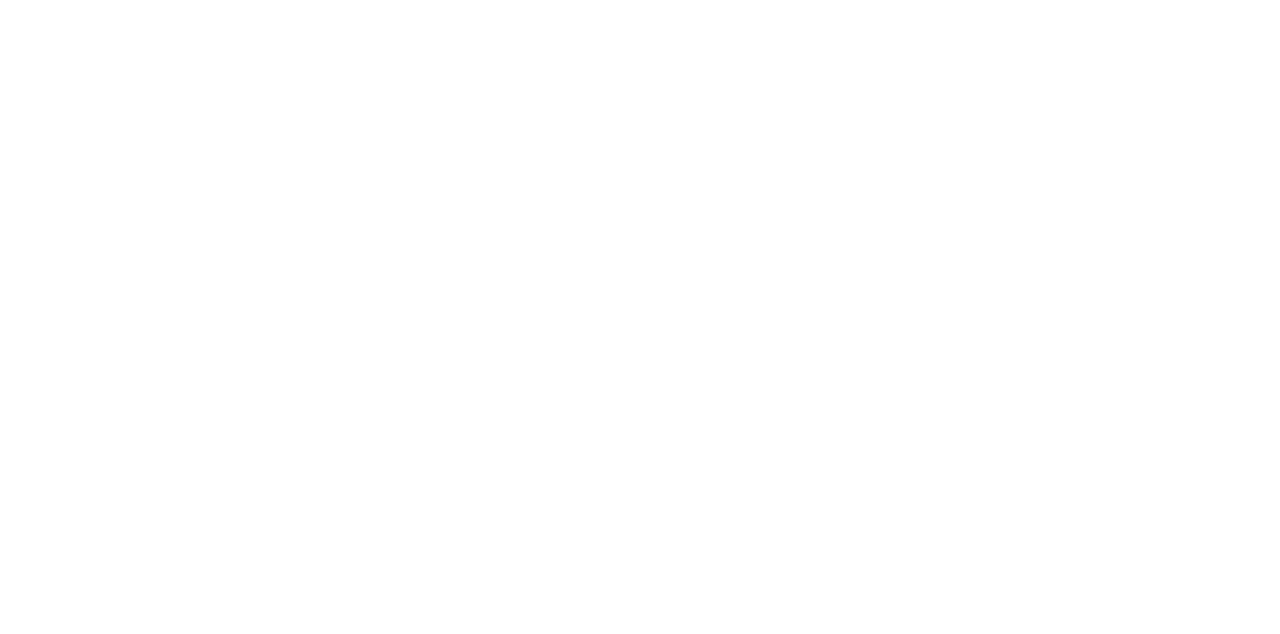
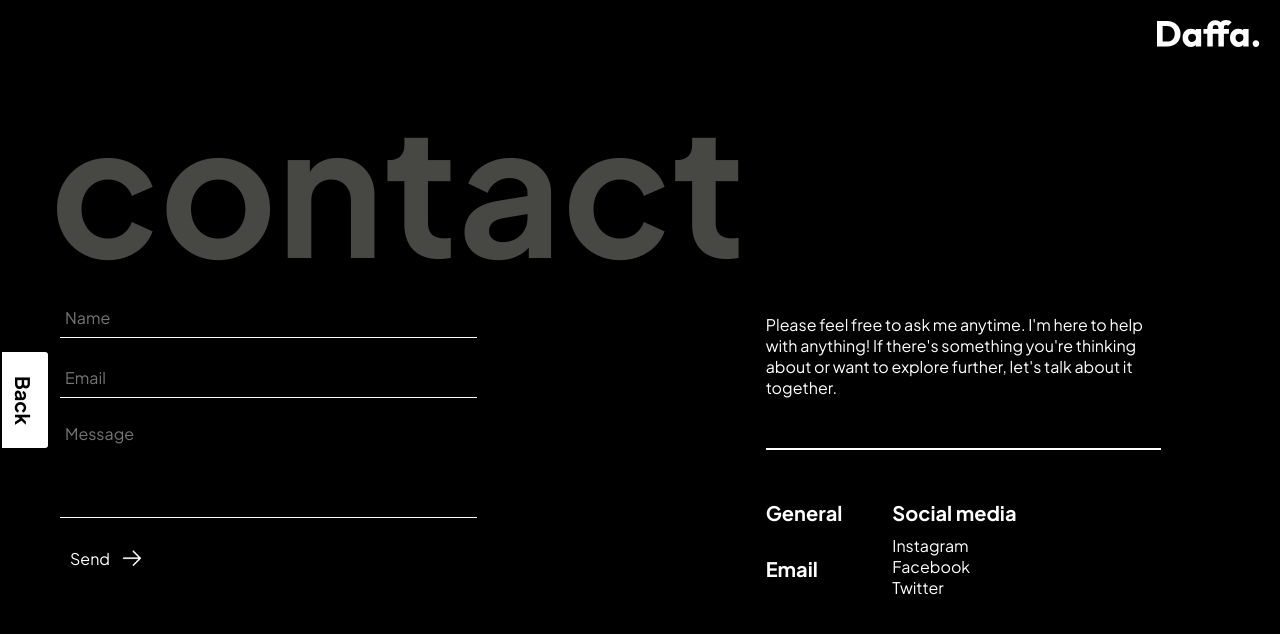
Before and after one commit to daffalde/Portfolio3, a React (Vite) app: page /contact in a window 1280 px wide. Before the commit this address had no page. Shown: the top 634 px of the page. Built offline with nearby package versions, Linux system fonts and the light colour scheme; no server answers.

Commit message:
pembuatan contact

```diff
--- a/src/App.jsx
+++ b/src/App.jsx
@@ -6,6 +6,7 @@
 import About from "./pages/About";
 import Skill from "./pages/Skill";
 import Portfolio from "./pages/Portfolio";
+import Contact from "./pages/Contact";
 
 function App() {
   return (
@@ -16,6 +17,7 @@
           <Route path="/about" Component={About} />
           <Route path="/skill" Component={Skill} />
           <Route path="/projects" Component={Portfolio} />
+          <Route path="/contact" Component={Contact} />
           <Route path="/dashboard/portfolio" Component={DashboardPortfolio} />
           <Route path="/login" Component={Auth} />
         </Routes>
--- /dev/null
+++ b/src/pages/Contact.jsx
@@ -0,0 +1,140 @@
+import { useEffect, useRef, useState } from "react";
+import { Back } from "../components/Back";
+import "../style/contact.css";
+import axios from "axios";
+import { Link } from "react-router-dom";
+import { AlertFailed, AlertSuccess } from "../components/Alert";
+
+export default function Contact() {
+  const [data, setData] = useState(null);
+  const [link, setLink] = useState(null);
+
+  async function getData() {
+    try {
+      const resp = await axios.get(
+        "https://heqfgtfpnhrtzgkwxsrj.supabase.co/rest/v1/user?select=*",
+        {
+          headers: {
+            apikey: import.meta.env.VITE_ANON,
+          },
+        }
+      );
+      const respLink = await axios.get(
+        "https://heqfgtfpnhrtzgkwxsrj.supabase.co/rest/v1/sosial?select=*",
+        {
+          headers: {
+            apikey: import.meta.env.VITE_ANON,
+          },
+        }
+      );
+      setData(resp.data[0]);
+      setLink(respLink.data[0]);
+    } catch (e) {
+      console.log(e);
+    }
+  }
+
+  useEffect(() => {
+    getData();
+  }, []);
+
+  //   send data
+  const inputName = useRef("");
+  const inputEmail = useRef("");
+  const inputMessage = useRef("");
+
+  const [alertSuccess, setAlertSuccess] = useState(false);
+  const [alertFailed, setAlertFailed] = useState(false);
+
+  async function handleSend(e) {
+    e.preventDefault();
+    try {
+      await axios.post(
+        "https://heqfgtfpnhrtzgkwxsrj.supabase.co/rest/v1/message",
+        {
+          nama: inputName.current.value,
+          email: inputEmail.current.value,
+          pesan: inputMessage.current.value,
+        },
+        {
+          headers: {
+            apikey: import.meta.env.VITE_ANON,
+          },
+        }
+      );
+      setAlertSuccess(true);
+      inputName.current.value = "";
+      inputEmail.current.value = "";
+      inputMessage.current.value = "";
+    } catch (e) {
+      console.log(e);
+      setAlertFailed(true);
+    }
+  }
+
+  useEffect(() => {
+    if (alertFailed || alertSuccess) {
+      const timeout = setTimeout(() => {
+        setAlertFailed(false);
+        setAlertSuccess(false);
+      }, 7000);
+      return () => clearTimeout(timeout);
+    }
+  }, [alertSuccess, alertFailed]);
+  return (
+    <>
+      <Back />
+      {alertSuccess ? <AlertSuccess message={"Message sent"} /> : null}
+      {alertFailed ? <AlertFailed message={"Message failed to sent"} /> : null}
+      <div className="contact-container">
+        <div className="contact-wrap">
+          <div className="contact">
+            <div className="contact-head">
+              <img src="/logo-white-full.svg" alt="logo" />
+            </div>
+            <div className="contact-content">
+              <div className="contact-menu">
+                <h1>contact</h1>
+                <form onSubmit={handleSend}>
+                  <input ref={inputName} type="text" placeholder="Name" />
+                  <input ref={inputEmail} type="text" placeholder="Email" />
+                  <textarea ref={inputMessage} placeholder="Message"></textarea>
+                  <button>
+                    Send{" "}
+                    <img
+                      height={"60%"}
+                      src="/arrow-right-white.png"
+                      alt="arrow icon"
+                    />
+                  </button>
+                </form>
+              </div>
+              <div className="contact-menu">
+                <p className="contact-m-paragraph">
+                  Please feel free to ask me anytime. I'm here to help with
+                  anything! If there's something you're thinking about or want
+                  to explore further, let's talk about it together.
+                </p>
+                <div className="contact-m-info">
+                  <span>
+                    <h6>General</h6>
+                    <p>{data ? data.nama : null}</p>
+                    <br />
+                    <h6>Email</h6>
+                    <p>{data ? data.email : null}</p>
+                  </span>
+                  <span>
+                    <h6>Social media</h6>
+                    <Link to={link ? link.instagram : null}>Instagram</Link>
+                    <Link to={link ? link.facebook : null}>Facebook</Link>
+                    <Link to={link ? link.twitter : null}>Twitter</Link>
+                  </span>
+                </div>
+              </div>
+            </div>
+          </div>
+        </div>
+      </div>
+    </>
+  );
+}
--- /dev/null
+++ b/src/style/contact.css
@@ -0,0 +1,226 @@
+.contact-container {
+  width: 100%;
+  height: 100dvh;
+  background-color: var(--black);
+  display: flex;
+  justify-content: center;
+  align-items: start;
+  overflow: hidden;
+}
+.contact-wrap {
+  max-width: 1440px;
+  width: 100%;
+  height: 100dvh;
+  overflow: auto;
+  left: 100vw;
+  position: relative;
+  animation: contanet-wrap 1s ease-in-out forwards;
+}
+@keyframes contanet-wrap {
+  0% {
+    left: 100vw;
+  }
+  100% {
+    left: 0;
+  }
+}
+.contact {
+  max-width: 1440px;
+  width: 100%;
+  height: fit-content;
+  overflow: hidden;
+}
+.contact-head {
+  width: 100%;
+  text-align: end;
+  padding: 20px 0;
+}
+.contact-content {
+  width: 100%;
+  display: grid;
+  grid-template-columns: 1fr 1fr;
+  gap: 20px;
+}
+.contact-menu {
+  color: var(--white);
+  height: calc(100dvh - 80px);
+}
+.contact-menu h1 {
+  color: var(--black2);
+  position: relative;
+  left: -300px;
+  opacity: 0;
+  animation: h1 1s ease-out 1s forwards;
+}
+@keyframes h1 {
+  0% {
+    left: -300px;
+    opacity: 0;
+  }
+  100% {
+    left: 0;
+    opacity: 1;
+  }
+}
+.contact-menu:last-child {
+  display: flex;
+  flex-direction: column;
+  justify-content: center;
+  align-items: start;
+}
+.contact-m-paragraph {
+  width: 80%;
+  display: block;
+  padding: 50px 0;
+  border-bottom: 2px solid var(--white);
+  margin-bottom: 50px;
+  position: relative;
+  top: 100px;
+  opacity: 0;
+  animation: paragraph 1s ease-in-out 1.7s forwards;
+}
+@keyframes paragraph {
+  0% {
+    top: 100px;
+    opacity: 0;
+  }
+  100% {
+    top: 0;
+    opacity: 1;
+  }
+}
+.contact-m-info {
+  width: 100%;
+  display: flex;
+  justify-content: start;
+  align-items: start;
+  gap: 50px;
+  position: relative;
+  left: 100px;
+  opacity: 0;
+  animation: info 1s ease-in-out 2s forwards;
+}
+@keyframes info {
+  0% {
+    left: 100px;
+    opacity: 0;
+  }
+  100% {
+    left: 0;
+    opacity: 1;
+  }
+}
+.contact-m-info h6 {
+  margin-bottom: 10px;
+}
+.contact-m-info span:last-child {
+  display: flex;
+  flex-direction: column;
+}
+.contact-m-info span:last-child a {
+  color: var(--white);
+  text-decoration: none;
+}
+.contact-m-info span:last-child a:hover {
+  text-decoration: underline;
+}
+
+.contact-menu form {
+  display: flex;
+  width: 60%;
+  flex-direction: column;
+  justify-content: start;
+  align-items: start;
+  margin-left: 10px;
+  gap: 20px;
+  position: relative;
+  top: 100px;
+  opacity: 0;
+  animation: form 1s ease-in-out 1.3s forwards;
+}
+@keyframes form {
+  0% {
+    top: 200px;
+    opacity: 0;
+  }
+  100% {
+    top: 0;
+    opacity: 1;
+  }
+}
+.contact-menu form input {
+  font-size: 16px;
+  border: transparent;
+  border-bottom: 1px solid var(--white);
+  width: 100%;
+  background-color: transparent;
+  padding: 0 5px;
+  height: 40px;
+  color: var(--white);
+}
+.contact-menu form input:focus {
+  outline: none;
+}
+.contact-menu form textarea {
+  font-size: 16px;
+  border: transparent;
+  border-bottom: 1px solid var(--white);
+  width: 100%;
+  background-color: transparent;
+  padding: 5px;
+  height: 100px;
+  color: var(--white);
+  resize: none;
+}
+.contact-menu form textarea:focus {
+  outline: none;
+}
+.contact-menu form button {
+  height: 40px;
+  display: flex;
+  justify-content: center;
+  align-items: center;
+  padding: 0 10px;
+  background-color: transparent;
+  border: transparent;
+  color: var(--white);
+  font-size: 16px;
+  gap: 10px;
+  cursor: pointer;
+}
+.contact-menu form button:hover {
+  background-color: var(--black2);
+}
+.contact-menu form button:active {
+  background-color: var(--black);
+}
+
+@media screen and (width < 1500px) {
+  .contact {
+    padding: 0 20px 0 50px;
+  }
+}
+
+@media screen and (width < 800px) {
+  .contact-content {
+    grid-template-columns: 1fr;
+  }
+  .contact-menu h1 {
+    font-size: 80px;
+    left: -100px;
+  }
+  .contact-menu {
+    height: fit-content;
+  }
+  .contact-menu form {
+    width: 85%;
+  }
+  .contact-m-info {
+    flex-direction: column;
+    margin-bottom: 20px;
+  }
+  .contact-m-paragraph {
+    width: 90%;
+    text-align: justify;
+  }
+}
```
